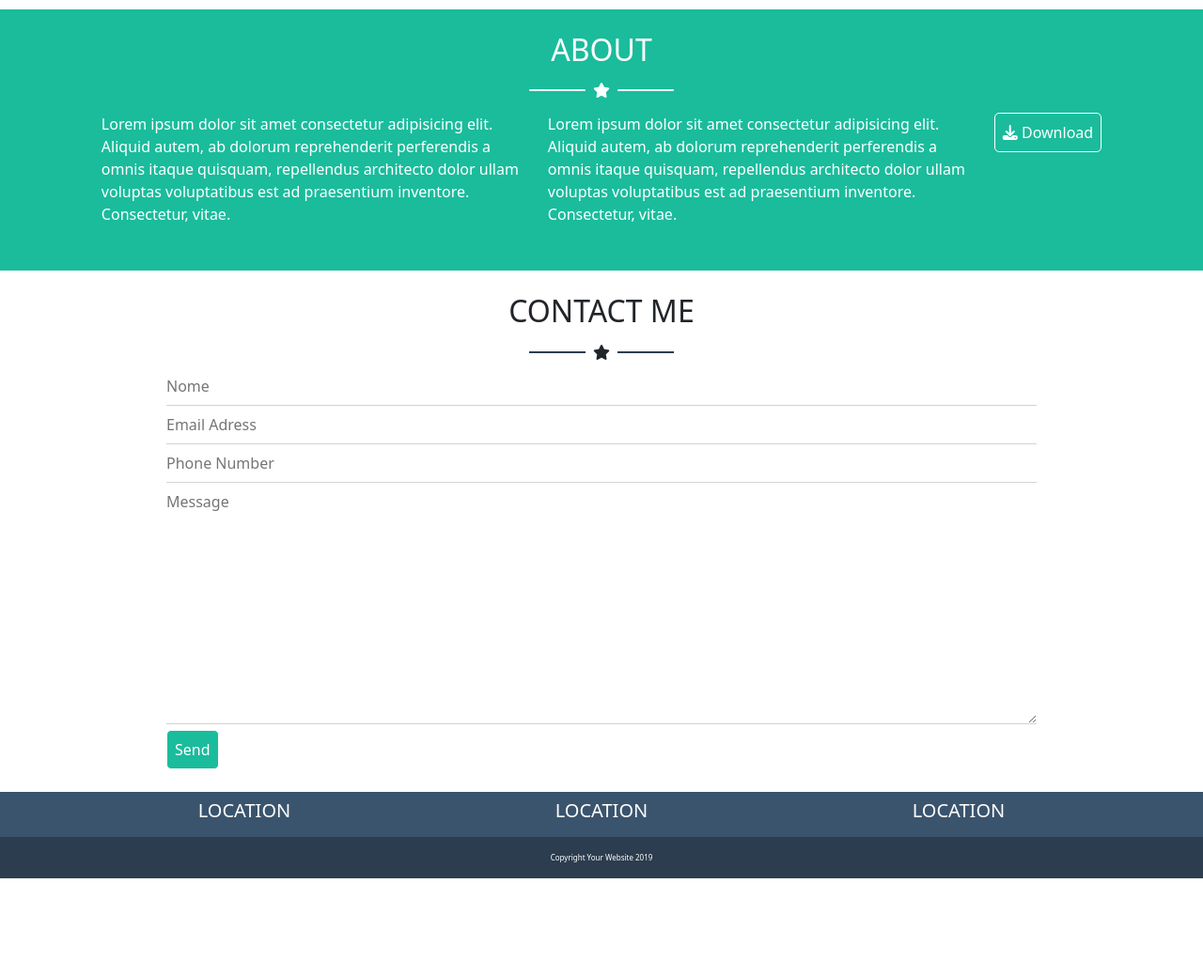
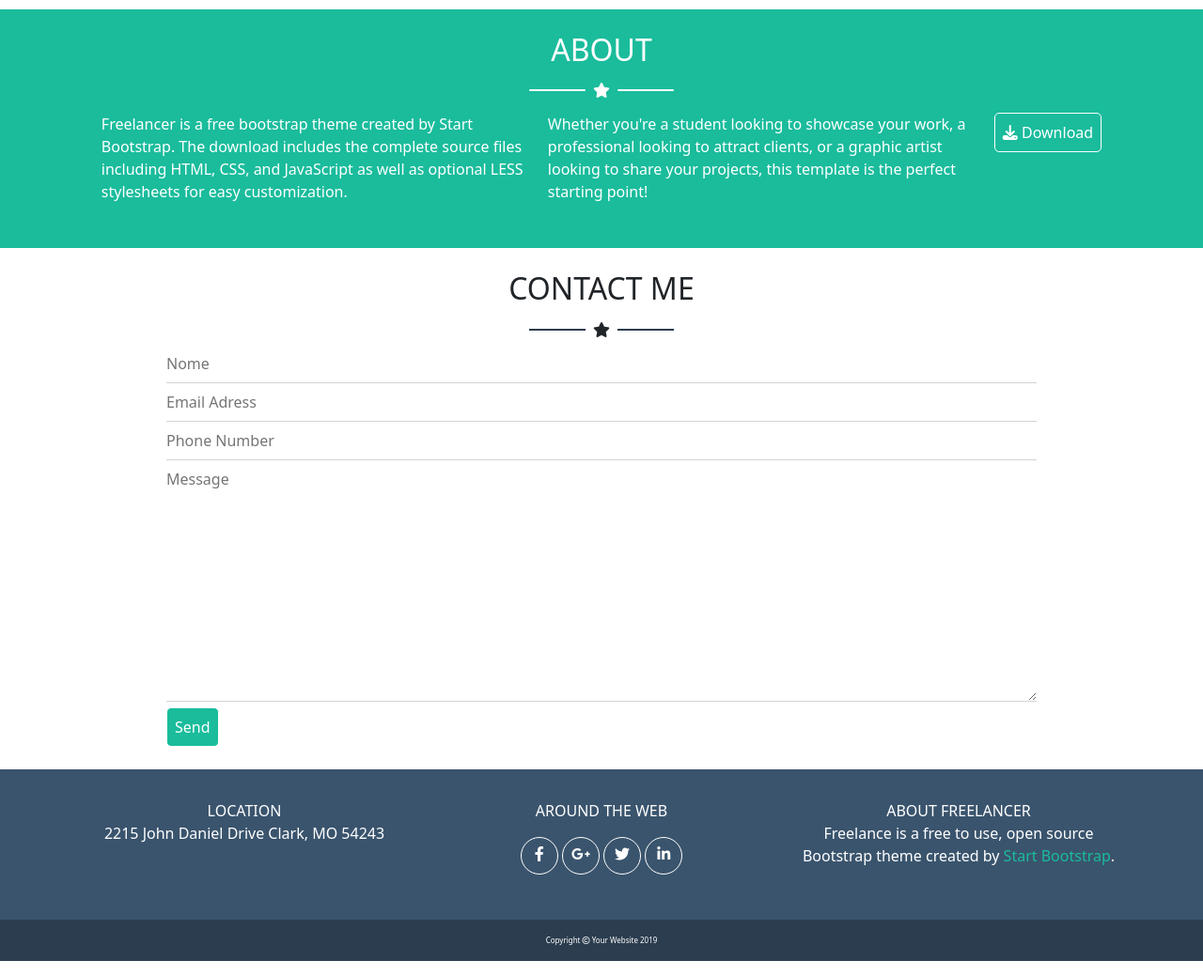
Before and after one commit to RiccardoPietrobon/html-css-bootstrap-freelancer, a plain HTML site: page index.html in a window 1280 px wide. Shown: the part 1160-2199 px from the top of the page at 94% size. Before the commit the page ends 2111 px from the top, so only its background shows below. Drawn offline with nearby package versions, Linux system fonts and the light colour scheme.

Commit message:
accorgimenti finali

```diff
--- a/css/style.css
+++ b/css/style.css
@@ -76,18 +76,35 @@
     border: none;
     border-bottom: 1px solid lightgray;
 }
-/* contacts */
-.contacts{
-    background-color: #3a546d;
-    color: white;
-}
-.contacts input{
-    width:inherit;
-}
 
 /* footer */
-footer{
+.copyright{
     background-color: hsl(210deg 29% 24%);
     color: white;
     font-size: 8px;
 }
+
+/* social */
+.social{
+    background-color: #3a546d;
+    color: white;
+}
+.social input{
+    width:inherit;
+}
+.social .fa-brands{
+    padding: 5px;
+    border: 1px solid white;
+    border-radius: 50%;
+    width: 40px;
+    height: 40px;
+    line-height: inherit;
+}
+#green_bot{
+    color: hsl(168deg 76% 42%);
+}
+.social .fa-brands:hover{
+    cursor: pointer;
+    color: hsl(168deg 76% 42%);
+    border: 1px solid hsl(168deg 76% 42%);
+}
--- a/index.html
+++ b/index.html
@@ -118,12 +118,10 @@
 			</div>
 			<div class="row py-2 justify-content-center">
 				<div class="col-5">
-					<p>Lorem ipsum dolor sit amet consectetur adipisicing elit. Aliquid autem, ab dolorum reprehenderit perferendis a omnis itaque quisquam, repellendus architecto dolor ullam voluptas voluptatibus est ad praesentium inventore. Consectetur, vitae.</p>
+					<p>Freelancer is a free bootstrap theme created by Start Bootstrap. The download includes the complete source files including HTML, CSS, and JavaScript as well as optional LESS stylesheets for easy customization.</p>
 				</div>
 				<div class="col-5">
-					<p>Lorem ipsum dolor sit amet consectetur adipisicing elit. Aliquid autem, ab dolorum reprehenderit perferendis a omnis
-					itaque quisquam, repellendus architecto dolor ullam voluptas voluptatibus est ad praesentium inventore. Consectetur,
-					vitae.</p>
+					<p>Whether you're a student looking to showcase your work, a professional looking to attract clients, or a graphic artist looking to share your projects, this template is the perfect starting point!</p>
 				</div>
 				<div class="col-auto">
 					<button class="btn-aqua p-2">
@@ -139,7 +137,7 @@
 		<div class="container-sm py-4">
 			<div class="row">
 				<div class="col-12 d-flex flex-column align-items-center text-center">
-					<a name="about_us_anc">
+					<a name="contact_me_anc">
 						<h2>CONTACT ME</h2>
 					</a>
 					<div class="box-star">
@@ -175,24 +173,38 @@
 		</div>
 	</div>
 
-		<div class="contacts">
+
+	<footer>
+
+		<div class="social py-4">
 			<div class="container-md">
 				<div class="row">
 					<div class="col-12 col-md-4 text-center py-2">
-						<h5>LOCATION</h5>
+						<p>LOCATION <br>
+						2215 John Daniel Drive Clark, MO 54243</p>
 					</div>
 					<div class="col-12 col-md-4 text-center py-2">
-						<h5>LOCATION</h5>
+						<p>AROUND THE WEB
+							<div class="social">
+								<i class="fa-brands fa-facebook-f"></i>
+								<i class="fa-brands fa-google-plus-g"></i>
+								<i class="fa-brands fa-twitter"></i>
+								<i class="fa-brands fa-linkedin-in"></i>
+							</div>
+						</p>
 					</div>
 					<div class="col-12 col-md-4 text-center py-2">
-						<h5>LOCATION</h5>
+						<p>ABOUT FREELANCER<br>Freelance is a free to use, open source Bootstrap theme created by <span id="green_bot">Start Bootstrap</span>.</p>
 					</div>
 				</div>
 			</div>
 		</div>
 
-	<footer>
-		<p class="text-center py-3">Copyright Your Website 2019</p>
+		<div class="copyright">
+			<p class="text-center py-3">Copyright <i class="fa-regular fa-copyright"></i> Your Website 2019</p>
+
+		</div>
+
 	</footer>
 
 
```
